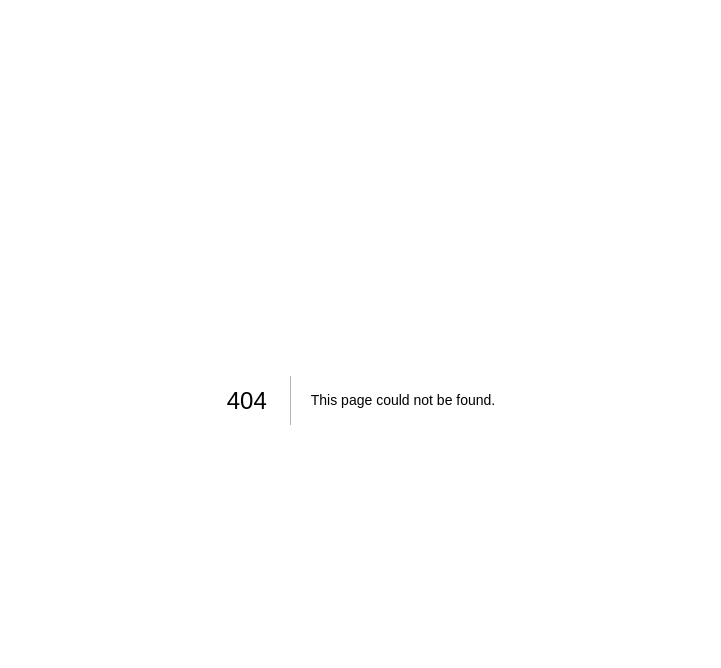
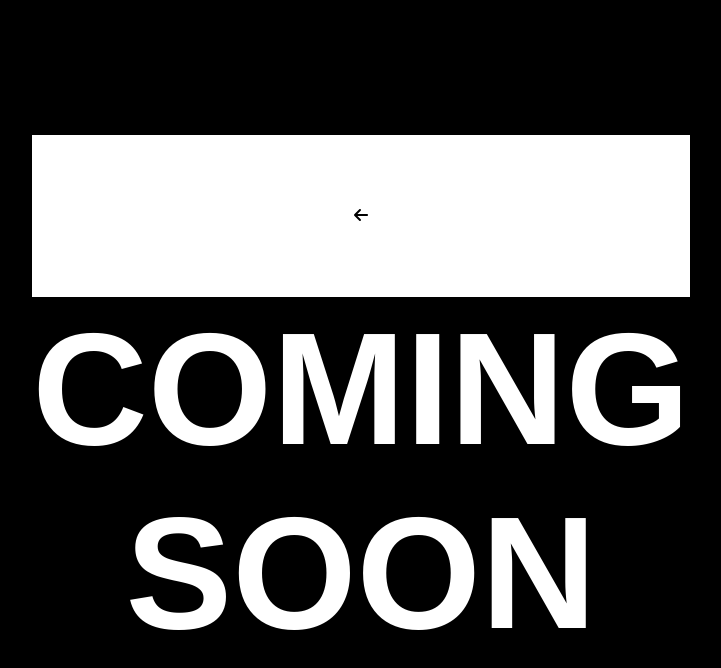
Before and after one commit to Jaywinebrenner/css-land, a Next.js app: page /blog in a window 1280 px wide. Before the commit this address had no page. Shown: the top 668 px of the page, without its empty margins (279-1000 px from the left). Built offline with nearby package versions, Linux system fonts and the light colour scheme.

Commit message:
add blog coming soon

```diff
--- /dev/null
+++ b/pages/blog.js
@@ -0,0 +1,25 @@
+
+import { faArrowLeft, faFileArrowDown, faTrashCan, faUpDownLeftRight } from '@fortawesome/free-solid-svg-icons';
+import { FontAwesomeIcon } from '@fortawesome/react-fontawesome';
+import Link from 'next/link';
+
+const Blog = () => {
+    return (
+        <section class="blog">
+            <div className="blog__wrapper">
+            <div className='arrow-wrapper'>
+                <Link href="/">
+                    <FontAwesomeIcon className="blog-arrow" icon={faArrowLeft} />
+                </Link>
+            </div>
+
+            <h1>COMING</h1>
+            <h1>SOON</h1>
+            </div>
+
+        </section>
+
+    )
+}
+
+export default Blog;
--- a/pages/components/Footer.js
+++ b/pages/components/Footer.js
@@ -41,7 +41,7 @@ const Footer = () => {
         </div>
         <div className="footer__bottom">
             <div className="footer__bottom-left">
-                <Link href="/">
+                <Link href="/blog">
                     <h3>BLOG</h3>
                 </Link>
             </div>
--- a/styles/components/_blog.scss
+++ b/styles/components/_blog.scss
@@ -1,86 +1,113 @@
 
 
 .blog {
-    &__top {
-        position: relative;
-        display: flex;
-        justify-content: center;
-        align-items: center;
-        background-color: black;
-        height: 60px;
-        h1 {
-            color: white;
-            margin: 0;
-        }
-        .blog-arrow {
-            font-size: 30px;
-            color: white;
-            position: absolute;
-            left: 20px;
-            cursor: pointer;
-        }
+    background-color: black;
+    height: 100vh;
+    display: flex;
+    justify-content: center;
+    align-items: center;
+    padding: 150px;
+    &__wrapper {
+        text-align: center;
     }
-    &__filter-wrapper {
-        height: 30;
-        border-bottom: 8px solid black;
-        display: flex;
-        align-items: center;
-        flex-wrap: wrap;
-        h2, p {
-            margin: 2px;
-        }
-        .category {
-            cursor: pointer;
-            margin-left: 10px;
-        }
-        .active {
-            color: rgb(204, 26, 26);;
-        }
+    h1 {
+        margin: 0;
+        color: white;
+        font-size: 10rem;
     }
-    &__post-wrapper {
-        padding: 50px;
-        display: grid;
-        grid-template-columns: repeat(2, 1fr) 33%;
-        grid-gap: 10px;
-        @media (max-width: 1250px) {
-            grid-template-columns: 1fr 1fr;
-        }
-        @media (max-width: 880px) {
-            grid-template-columns: 1fr;
-            padding: 50px 0px;
-        }
-    }
-    &__post {
-        border: 8px solid black;
-        padding: 0 5px;
-        position: relative;
-        z-index: 100;
+    .arrow-wrapper {
+        background-color: white;
         cursor: pointer;
-        .post-image-wrapper {
-            display: flex;
-            justify-content: center;
-            align-items: center;
-            overflow: hidden;
-            padding-bottom: 20px;
-            img {
-                flex-shrink: 0;
-                height: 200px;
-            }
-        }
-        .post-title-wrapper {
-            text-align: center;
-            a {
-                text-decoration: none;
-            }
-            h1:hover {
-                color: white;
-            }
-        }
         &:hover {
             background-color: black;
         }
-        &:hover h1{
-            color: white;
+        &:hover .blog-arrow {
+           color: white;
+        }
+        .blog-arrow {
+            height: 10rem;
         }
     }
+    // &__top {
+    //     position: relative;
+    //     display: flex;
+    //     justify-content: center;
+    //     align-items: center;
+    //     background-color: black;
+    //     height: 60px;
+    //     h1 {
+    //         color: white;
+    //         margin: 0;
+    //     }
+    //     .blog-arrow {
+    //         font-size: 30px;
+    //         color: white;
+    //         position: absolute;
+    //         left: 20px;
+    //         cursor: pointer;
+    //     }
+    // }
+    // &__filter-wrapper {
+    //     height: 30;
+    //     border-bottom: 8px solid black;
+    //     display: flex;
+    //     align-items: center;
+    //     flex-wrap: wrap;
+    //     h2, p {
+    //         margin: 2px;
+    //     }
+    //     .category {
+    //         cursor: pointer;
+    //         margin-left: 10px;
+    //     }
+    //     .active {
+    //         color: rgb(204, 26, 26);;
+    //     }
+    // }
+    // &__post-wrapper {
+    //     padding: 50px;
+    //     display: grid;
+    //     grid-template-columns: repeat(2, 1fr) 33%;
+    //     grid-gap: 10px;
+    //     @media (max-width: 1250px) {
+    //         grid-template-columns: 1fr 1fr;
+    //     }
+    //     @media (max-width: 880px) {
+    //         grid-template-columns: 1fr;
+    //         padding: 50px 0px;
+    //     }
+    // }
+    // &__post {
+    //     border: 8px solid black;
+    //     padding: 0 5px;
+    //     position: relative;
+    //     z-index: 100;
+    //     cursor: pointer;
+    //     .post-image-wrapper {
+    //         display: flex;
+    //         justify-content: center;
+    //         align-items: center;
+    //         overflow: hidden;
+    //         padding-bottom: 20px;
+    //         img {
+    //             flex-shrink: 0;
+    //             height: 200px;
+    //         }
+    //     }
+    //     .post-title-wrapper {
+    //         text-align: center;
+    //         a {
+    //             text-decoration: none;
+    //         }
+    //         h1:hover {
+    //             color: white;
+    //         }
+    //     }
+    //     &:hover {
+    //         background-color: black;
+    //     }
+    //     &:hover h1{
+    //         color: white;
+    //     }
+    // }
 }
```
